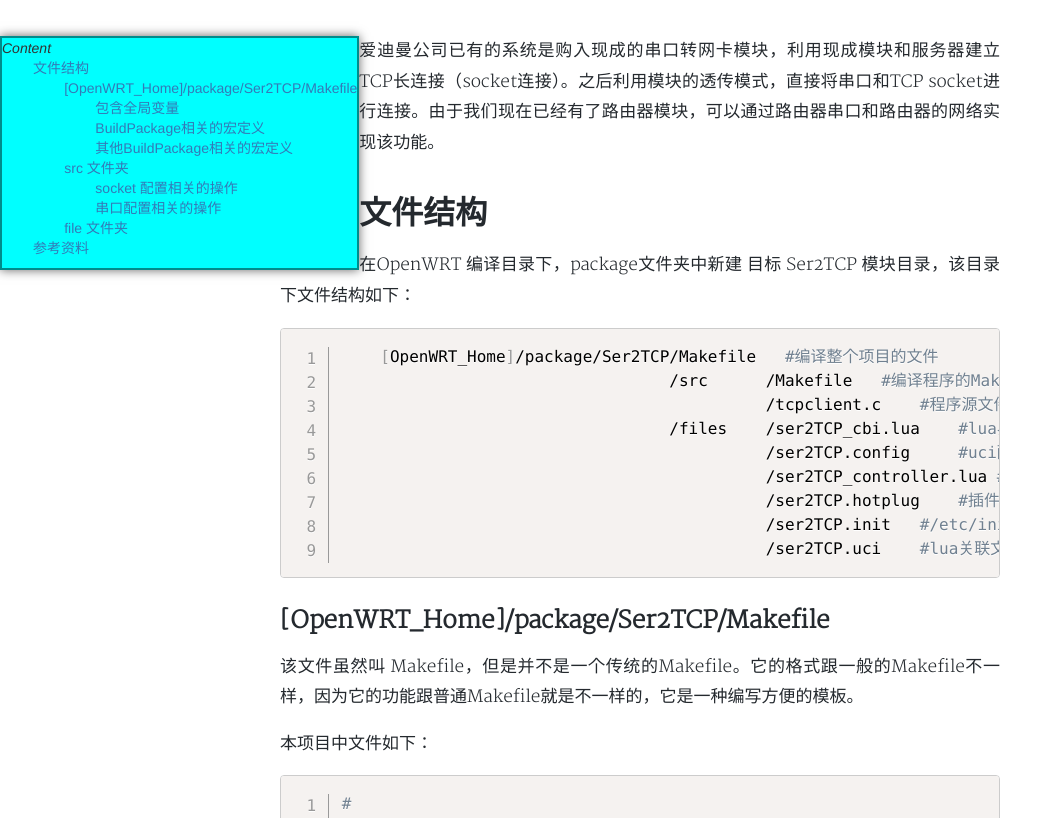
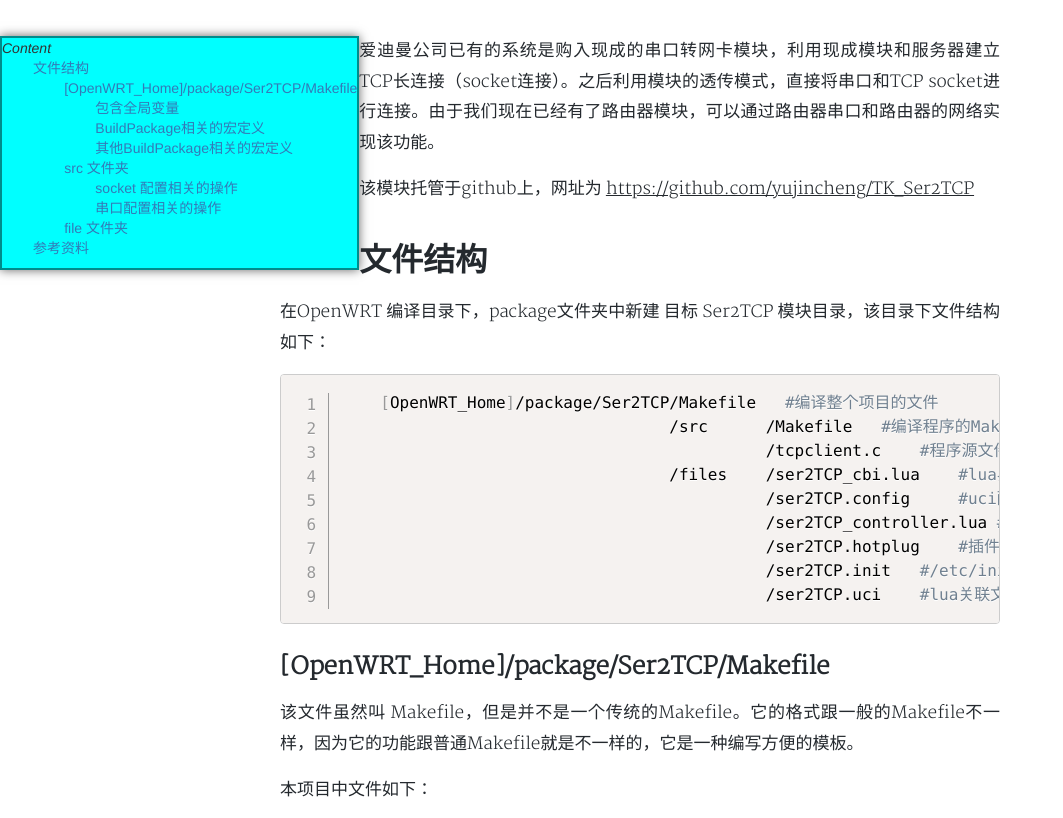
Before and after one commit to zoeyuchao/zoeyuchao.github.io, a Jekyll site: the page built from _posts/2018-07-29-Ser2TCP.md, in a window 1280 px wide and 900 px high, scrolled down 382 px, cut to the strip 82-900 px from the top of the window. Shown: the whole strip, without its empty margins (0-1063 px from the left). Built offline with Jekyll 4.4.1, drawn with Linux system fonts in a browser that asks for light colours; nearby versions of some CDN libraries; comment, search, counter and statistics services are not loaded; a style sheet for code colours, icons or effects is not loaded; some of the changed text lies outside the part shown.

Commit message:
add github ser2TCP

```diff
--- a/_posts/2018-07-29-Ser2TCP.md
+++ b/_posts/2018-07-29-Ser2TCP.md
@@ -8,6 +8,8 @@
 ---
 
 爱迪曼公司已有的系统是购入现成的串口转网卡模块，利用现成模块和服务器建立TCP长连接（socket连接）。之后利用模块的透传模式，直接将串口和TCP socket进行连接。由于我们现在已经有了路由器模块，可以通过路由器串口和路由器的网络实现该功能。
+
+该模块托管于github上，网址为 [https://github.com/yujincheng/TK_Ser2TCP](https://github.com/yujincheng/TK_Ser2TCP)
 
 # 文件结构
 
```
Also changed, not shown: other parts of _posts/2018-07-29-Ser2TCP.md (+1 -0 lines).
